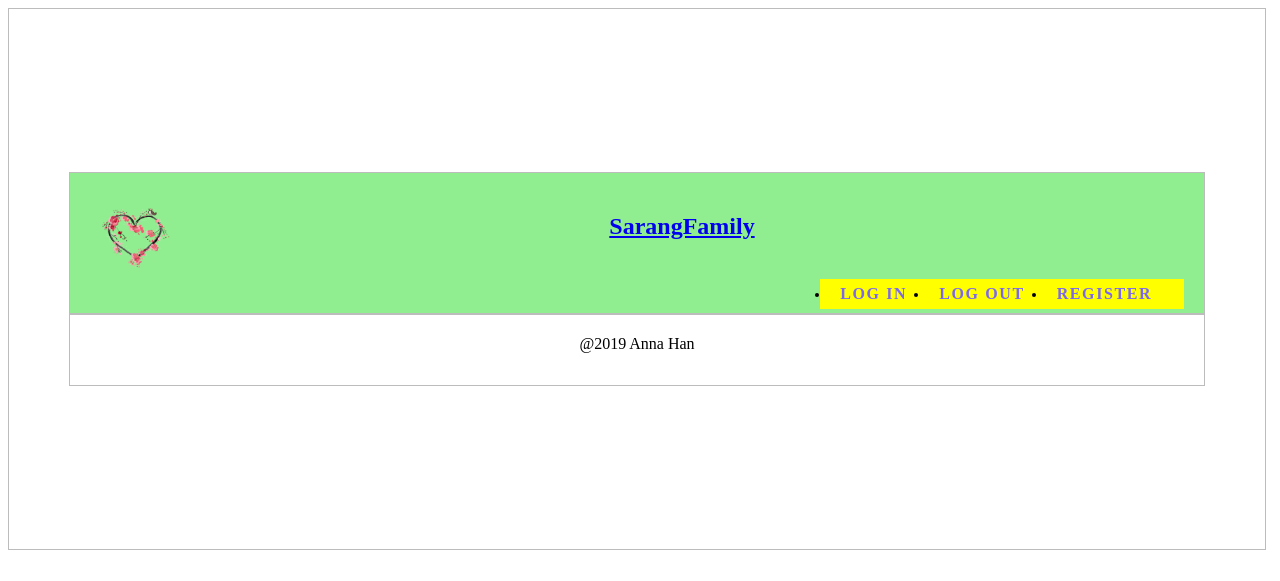
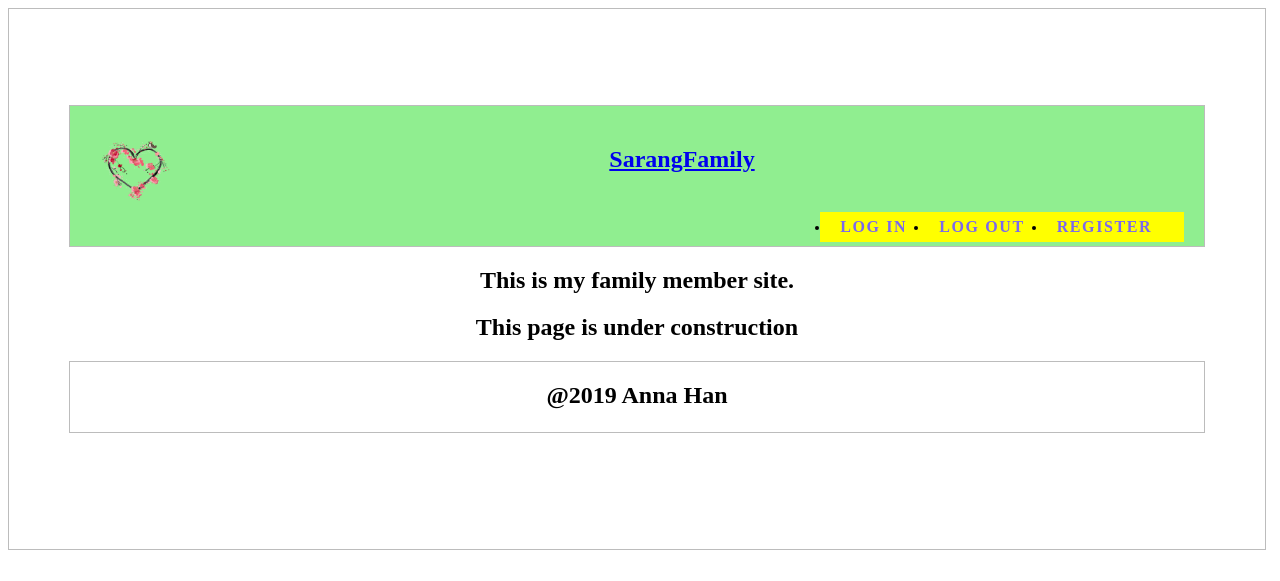
Before and after one commit to stepandrew/sarangfamily, a PHP site: page /family.php in a window 1280 px wide. Shown: the top 581 px of the page. Run offline with PHP 8.4, Linux system fonts and the light colour scheme.

Commit message:
Add files via upload

```diff
--- a/family.php
+++ b/family.php
@@ -1,4 +1,4 @@
-
+<html>
   <div class="header-container">
 
           	<?php
@@ -6,9 +6,18 @@
           	?>
    </div>
 
+
+	<h2>This is my family member site. </h2>
+    <h2>This page is under construction<h2>
+
+
+
+
+
   <div class="footer-container">
 
 	<?php
  	   require_once('footer.php');
 	?>
     </div>
+</html>
```
